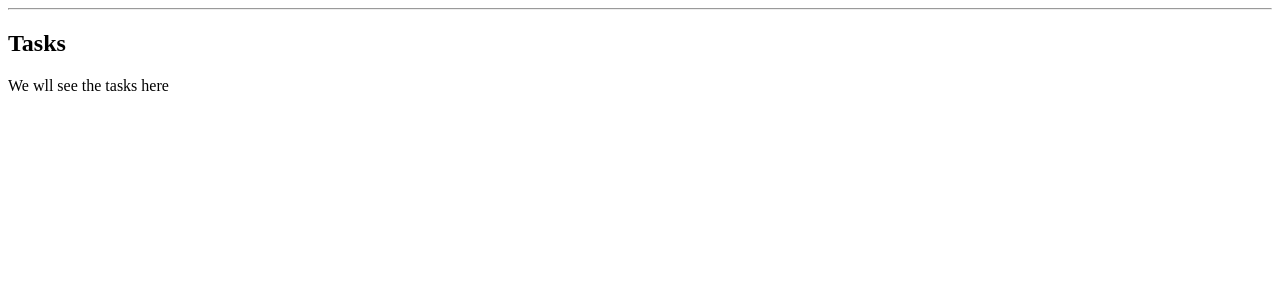
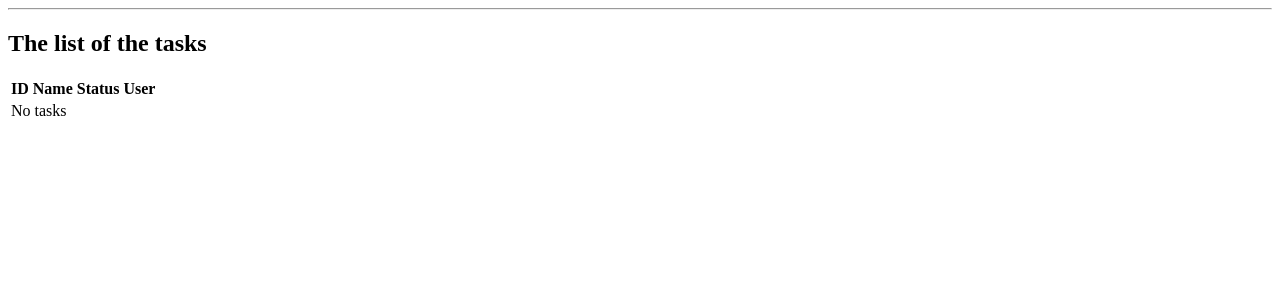
Before and after one commit to Valkirik/task_manager, a Django app: page /tasks_list/ in a window 1280 px wide. Shown: the part 98-398 px from the top of the page. Run offline with Django 4.2, Linux system fonts and the light colour scheme; data that the repository does not hold is empty.

Commit message:
create html that show us the task table and some certain task

```diff
--- a/config/urls.py
+++ b/config/urls.py
@@ -23,4 +23,5 @@ urlpatterns = [
     path("", views.base_demo, name='base_demo'),
     path("home/", views.tasks_home, name='home'),
     path("tasks_list/", views.tasks_list, name='tasks_list'),
+    path("tasks/<int:pk>", views.task_detail, name="task_detail")
 ]
--- a/tasks/admin.py
+++ b/tasks/admin.py
@@ -1,5 +1,5 @@
 from django.contrib import admin
-from .models import User
+from .models import User, Task
 from django.contrib.auth.admin import UserAdmin as BaseUserAdmin
 
 @admin.register(User)
@@ -23,3 +23,6 @@ class CustomUserAdmin(BaseUserAdmin):
             'fields': ('email', 'first_name', 'last_name', 'password1', 'password2', 'is_staff', 'is_active')}
         ),
     )
+
+
+admin.site.register(Task)
--- a/tasks/templates/tasks/tasks_list.html
+++ b/tasks/templates/tasks/tasks_list.html
@@ -3,6 +3,23 @@
 {% block title %}Tasks list{% endblock %}
 
 {% block content %}
-    <h2>Tasks</h2>
-    <p>We wll see the tasks here</p>
+<h2>The list of the tasks</h2>
+<table>
+    <tr>
+        <th>ID</th>
+        <th>Name</th>
+        <th>Status</th>
+        <th>User</th>
+    </tr>
+    {% for task in tasks %}
+    <tr>
+        <td>{{ task.pk }}</td>
+        <td><a href="{% url 'task_detail' task.pk %}">{{ task.task_name }}</a></td>
+        <td>{{ task.get_status_display }}</td>
+        <td>{{ task.user }}</td>
+    </tr>
+    {% empty %}
+    <tr><td colspan="4">No tasks</td> </tr>
+    {% endfor %}
+</table>
 {% endblock %}
--- a/tasks/views.py
+++ b/tasks/views.py
@@ -1,4 +1,6 @@
 from django.shortcuts import render
+from .models import Task
+from django.shortcuts import get_object_or_404
 
 def base_demo(request):
     return render(request, 'tasks/base.html')
@@ -7,4 +9,9 @@ def tasks_home(request):
     return render(request, 'tasks/home.html')
 
 def tasks_list(request):
-    return render(request, 'tasks/tasks_list.html')
+    tasks = Task.objects.all()
+    return render(request, 'tasks/tasks_list.html', {"tasks": tasks})
+
+def task_detail(request, pk):
+    task = get_object_or_404(Task, pk=pk)
+    return render(request, "tasks/task_detail.html", {"task": task})
```
Also changed, not shown: tasks/templates/tasks/task_detail.html (added, +8 -0 lines), 2 other files.
